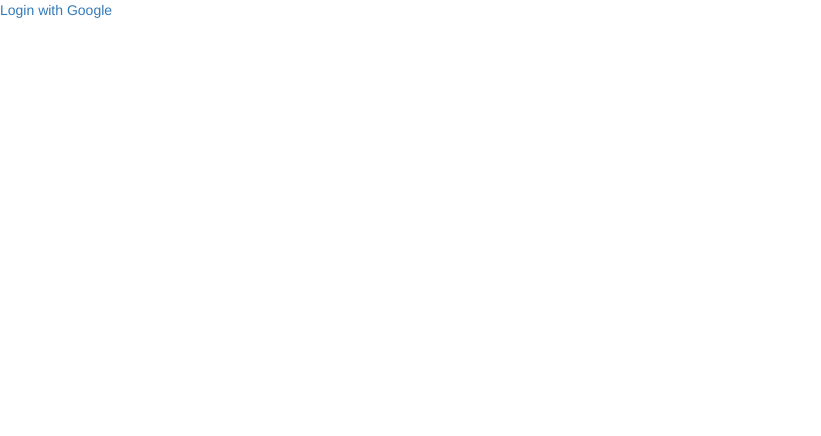
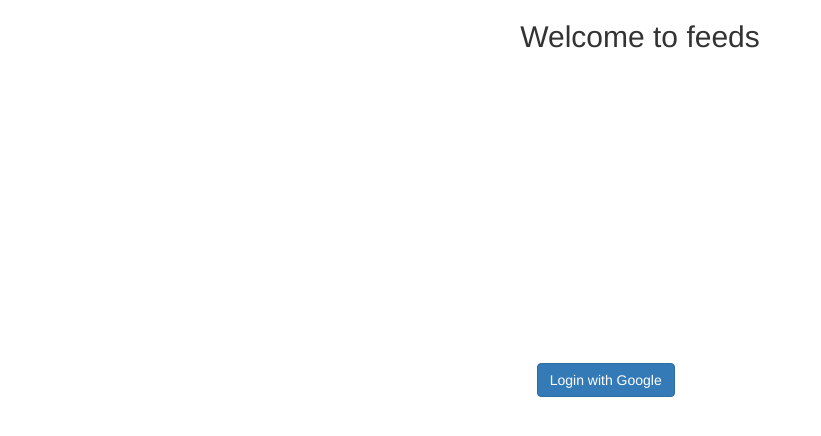
Before and after one commit to carolPresent/google-feed, a website: page index.html in a window 1280 px wide. Shown: the whole page, without its empty margins (0-821 px from the left). Drawn offline with nearby package versions, Linux system fonts and the light colour scheme; no server answers.

Commit message:
Done beautification

```diff
--- a/index.html
+++ b/index.html
@@ -30,7 +30,20 @@
     });
 </script>
 
-<a id="loginButton" href="">Login with Google</a>
+<div class="container">
+
+    <div class="row">
+        <div class="col-md-12 text-center">
+            <h2>Welcome to feeds</h2>
+        </div>
+    </div>
+
+    <div class="row" style="margin-top:300px;margin-left:100px;">
+        <div class="col-md-4 col-md-offset-4">
+            <a class="btn btn-primary" id="loginButton" href="">Login with Google</a>
+        </div>
+    </div>
+</div>
 
 
 </body>
```
Also changed, not shown: feed.html (+12 -0 lines).
